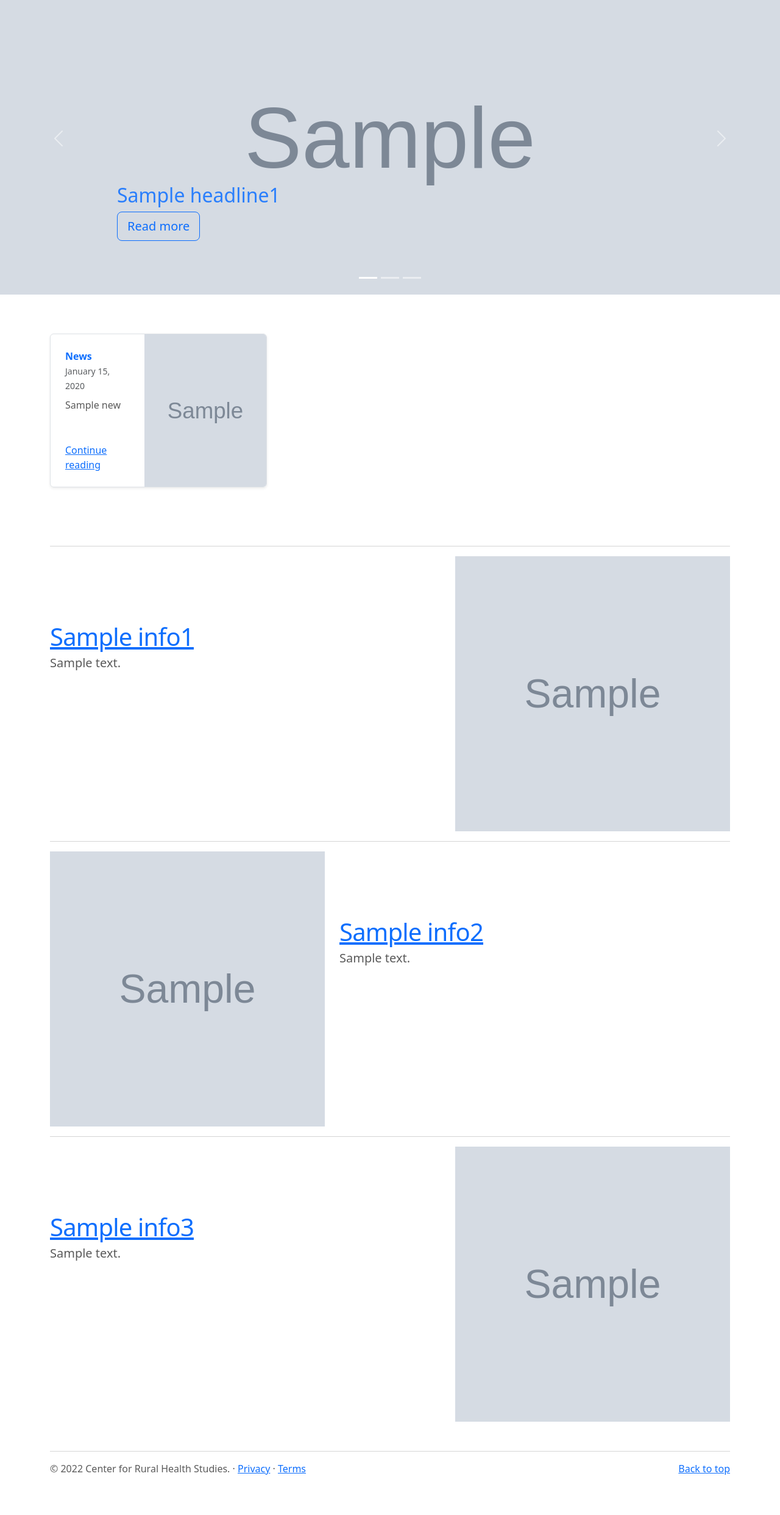
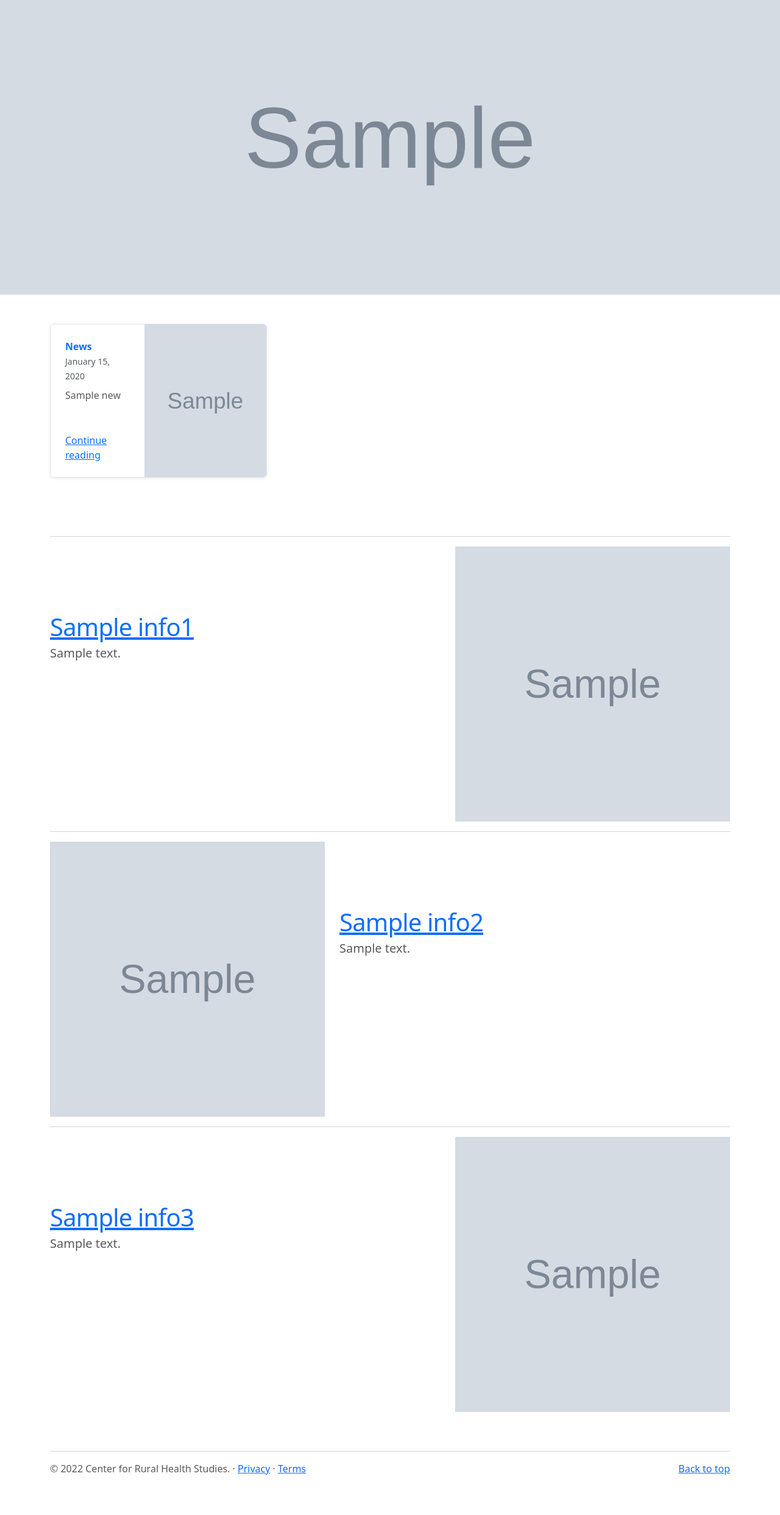
Before and after one commit to libomun/crhs, a Django app: template templates/home/index.html in a window 1280 px wide. Shown: the part 77-2561 px from the top of the page at 61% size. Run offline with Django 4.2, Linux system fonts and the light colour scheme; tables that the repository leaves empty hold one stand-in row (values such as "Sample post"); the template is opened without the code that fills it: values that come from a table or form of the project are taken from there, most other values are stand-ins (such as "Sample title", 1, 10 or a date in 2020); grey boxes marked "Sample" are stand-in pictures; some libraries are stand-ins or nearby versions.

Commit message:
19th commit

```diff
--- a/templates/home/index.html
+++ b/templates/home/index.html
@@ -4,61 +4,61 @@
 <main>
      <!--Carousel-->
      <div id="myCarousel" class="carousel slide" data-bs-ride="carousel">
-        <div class="carousel-indicators">
-          <button type="button" data-bs-target="#myCarousel" data-bs-slide-to="0" class="active" aria-current="true" aria-label="Slide 1"></button>
-          <button type="button" data-bs-target="#myCarousel" data-bs-slide-to="1" aria-label="Slide 2"></button>
-          <button type="button" data-bs-target="#myCarousel" data-bs-slide-to="2" aria-label="Slide 3"></button>
-        </div>
+{#        <div class="carousel-indicators">#}
+{#          <button type="button" data-bs-target="#myCarousel" data-bs-slide-to="0" class="active" aria-current="true" aria-label="Slide 1"></button>#}
+{#          <button type="button" data-bs-target="#myCarousel" data-bs-slide-to="1" aria-label="Slide 2"></button>#}
+{#          <button type="button" data-bs-target="#myCarousel" data-bs-slide-to="2" aria-label="Slide 3"></button>#}
+{#        </div>#}
          {% if headline1 %}
                 <div class="carousel-inner">
                   <div class="carousel-item active">
                       <div style="width: 100%; height: 100%; background: url('{{headline1.cover_img.url}}') no-repeat center center; background-size: 100% 100%;"></div>
-                    <div class="container">
-                      <div class="carousel-caption text-start">
-                        <h2 style="color:#297EFC">{{ headline1.title}}</h2>
-                        <p><a class="btn btn-lg btn-outline-primary" href="#">Read more</a></p>
-                      </div>
-                    </div>
+{#                    <div class="container">#}
+{#                      <div class="carousel-caption text-start">#}
+{#                        <h2 style="color:#297EFC">{{ headline1.title}}</h2>#}
+{#                        <p><a class="btn btn-lg btn-outline-primary" href="#">Read more</a></p>#}
+{#                      </div>#}
+{#                    </div>#}
                   </div>
           {% endif %}
 
-        {% if headline2 %}
-          <div class="carousel-item">
-                <div style="width: 100%; height: 100%; background: url('{{headline2.cover_img.url}}') no-repeat center center; background-size: 100% 100%;"></div>
-            <div class="container">
-              <div class="carousel-caption text-start">
-                <h2 style="color:#297EFC">{{ headline2.title }}</h2>
-                <p><a class="btn btn-lg btn-outline-primary" href="#">Read more</a></p>
-              </div>
-            </div>
-          </div>
-        {% endif %}
+{#        {% if headline2 %}#}
+{#          <div class="carousel-item">#}
+{#                <div style="width: 100%; height: 100%; background: url('{{headline2.cover_img.url}}') no-repeat center center; background-size: 100% 100%;"></div>#}
+{#            <div class="container">#}
+{#              <div class="carousel-caption text-start">#}
+{#                <h2 style="color:#297EFC">{{ headline2.title }}</h2>#}
+{#                <p><a class="btn btn-lg btn-outline-primary" href="#">Read more</a></p>#}
+{#              </div>#}
+{#            </div>#}
+{#          </div>#}
+{#        {% endif %}#}
+{##}
+{#        {% if headline3%}#}
+{#          <div class="carousel-item">#}
+{#              <div style="width: 100%; height: 100%; background: url('{{headline3.cover_img.url}}') no-repeat center center; background-size: 100% 100%;"></div>#}
+{#            <div class="container">#}
+{#              <div class="carousel-caption text-start">#}
+{#                <h2 style="color:#297EFC">{{ headline3.title }}</h2>#}
+{#                <p><a class="btn btn-lg btn-outline-primary" href="#">Read more</a></p>#}
+{#              </div>#}
+{#            </div>#}
+{#          </div>#}
+{#        </div>#}
+{#       {% endif %}#}
 
-        {% if headline3%}
-          <div class="carousel-item">
-              <div style="width: 100%; height: 100%; background: url('{{headline3.cover_img.url}}') no-repeat center center; background-size: 100% 100%;"></div>
-            <div class="container">
-              <div class="carousel-caption text-start">
-                <h2 style="color:#297EFC">{{ headline3.title }}</h2>
-                <p><a class="btn btn-lg btn-outline-primary" href="#">Read more</a></p>
-              </div>
-            </div>
-          </div>
-        </div>
-       {% endif %}
-
-        <button class="carousel-control-prev" type="button" data-bs-target="#myCarousel" data-bs-slide="prev">
-          <span class="carousel-control-prev-icon" aria-hidden="true"></span>
-          <span class="visually-hidden">Previous</span>
-        </button>
-        <button class="carousel-control-next" type="button" data-bs-target="#myCarousel" data-bs-slide="next">
-          <span class="carousel-control-next-icon" aria-hidden="true"></span>
-          <span class="visually-hidden">Next</span>
-        </button>
+{#        <button class="carousel-control-prev" type="button" data-bs-target="#myCarousel" data-bs-slide="prev">#}
+{#          <span class="carousel-control-prev-icon" aria-hidden="true"></span>#}
+{#          <span class="visually-hidden">Previous</span>#}
+{#        </button>#}
+{#        <button class="carousel-control-next" type="button" data-bs-target="#myCarousel" data-bs-slide="next">#}
+{#          <span class="carousel-control-next-icon" aria-hidden="true"></span>#}
+{#          <span class="visually-hidden">Next</span>#}
+{#        </button>#}
     </div>
     <!--End carousel-->
 
-    <div class="container marketing">
+    <div class="container marketing mt-5">
 
        <!-- Latest news display for different programs. -->
         <div class="row mb-2">
--- a/templates/publication/article_detail.html
+++ b/templates/publication/article_detail.html
@@ -7,7 +7,7 @@
         <h2 style="font-weight: bold">{{ object.title }}</h2>
         {% for m in object.author_list.all %}
                 {% if m.role != "other" %}
-                <a style="color: darkgoldenrod; text-decoration: none;" href="{% url 'members:member_detail' m.id%}"> {{ m.first_name}}{{ m.last_name }}, </a>
+                <a style="color: darkgoldenrod; text-decoration: none;" href="{% url 'members:member_detail' m.id%}">{{ m.first_name}} {{ m.last_name }},</a>
             {% else %}
                 {{ m.first_name}}{{ m.last_name }},
             {% endif %}
--- a/templates/publication/article_search.html
+++ b/templates/publication/article_search.html
@@ -7,7 +7,7 @@
         <p><a href="{% url 'publication:article_detail' obj.id %}" style="color:#008DC9 ; font-size:23px; text-decoration:none ">{{ obj.title|highlight_search:query|safe  }}</a></p>
         {% for m in obj.author_list.all %}
                 {% if m.role != "other" %}
-                <a style="color: darkgoldenrod; text-decoration: none;" href="{% url 'members:member_detail' m.id%}"> {{ m.first_name|highlight_search:query|safe}}{{ m.last_name|highlight_search:query|safe}}, </a>
+                <a style="color: darkgoldenrod; text-decoration: none;" href="{% url 'members:member_detail' m.id%}"> {{ m.first_name|highlight_search:query|safe}} {{ m.last_name|highlight_search:query|safe}}, </a>
             {% else %}
                 {{ m.first_name|highlight_search:query|safe}}{{ m.last_name|highlight_search:query|safe}},
             {% endif %}
--- a/templates/publication/book_detail.html
+++ b/templates/publication/book_detail.html
@@ -8,7 +8,7 @@
         <p style="color:#008DC9 ;">
             {% for m in object.author_list.all %}
                 {% if m.role != "other" %}
-                    <a style="color: darkgoldenrod; text-decoration: none;" href="{% url 'members:member_detail' m.id%}"> {{ m.first_name}}{{ m.last_name }}, </a>
+                    <a style="color: darkgoldenrod; text-decoration: none;" href="{% url 'members:member_detail' m.id%}"> {{ m.first_name}} {{ m.last_name }}, </a>
                 {% else %}
                     {{ m.first_name}}{{ m.last_name }},
                 {% endif %}
--- a/templates/publication/book_list.html
+++ b/templates/publication/book_list.html
@@ -14,7 +14,7 @@
             <p class="card-text"><small class="text-muted"> {{ obj.date }}</small></p>
             {% for m in obj.author_list.all %}
                 {% if m.role != "other" %}
-                    <a style="color: darkgoldenrod; text-decoration: none;" href="{% url 'members:member_detail' m.id%}"> {{ m.first_name}}{{ m.last_name }}, </a>
+                    <a style="color: darkgoldenrod; text-decoration: none;" href="{% url 'members:member_detail' m.id%}"> {{ m.first_name}} {{ m.last_name }}, </a>
                 {% else %}
                     {{ m.first_name}}{{ m.last_name }},
                 {% endif %}
--- a/templates/publication/book_search.html
+++ b/templates/publication/book_search.html
@@ -14,7 +14,7 @@
             <p class="card-text"><small class="text-muted"> {{ obj.date}}</small></p>
             {% for m in obj.author_list.all %}
                 {% if m.role != "other" %}
-                    <a style="color: darkgoldenrod; text-decoration: none;" href="{% url 'members:member_detail' m.id%}"> {{ m.first_name|highlight_search:query|safe}}{{ m.last_name|highlight_search:query|safe}}, </a>
+                    <a style="color: darkgoldenrod; text-decoration: none;" href="{% url 'members:member_detail' m.id%}"> {{ m.first_name|highlight_search:query|safe}} {{ m.last_name|highlight_search:query|safe}}, </a>
                 {% else %}
                     {{ m.first_name|highlight_search:query|safe}}{{ m.last_name|highlight_search:query|safe}},
                 {% endif %}
--- a/templates/publication/online_detail.html
+++ b/templates/publication/online_detail.html
@@ -8,7 +8,7 @@
         <p style="color:#008DC9 ;">
             {% for m in object.author_list.all %}
                 {% if m.role != "other" %}
-                    <a style="color: darkgoldenrod; text-decoration: none;" href="{% url 'members:member_detail' m.id%}"> {{ m.first_name}}{{ m.last_name }}, </a>
+                    <a style="color: darkgoldenrod; text-decoration: none;" href="{% url 'members:member_detail' m.id%}"> {{ m.first_name}} {{ m.last_name }}, </a>
                 {% else %}
                     {{ m.first_name}}{{ m.last_name }},
                 {% endif %}
--- a/templates/publication/online_list.html
+++ b/templates/publication/online_list.html
@@ -7,7 +7,7 @@
         <p>
          {% for m in obj.author_list.all %}
             {% if m.role != "other" %}
-                <a style="color: darkgoldenrod; text-decoration: none;" href="{% url 'members:member_detail' m.id%}"> {{ m.first_name}}{{ m.last_name }}, </a>
+                <a style="color: darkgoldenrod; text-decoration: none;" href="{% url 'members:member_detail' m.id%}"> {{ m.first_name}} {{ m.last_name }}, </a>
             {% else %}
                 {{ m.first_name}}{{ m.last_name }},
             {% endif %}
--- a/templates/publication/online_search.html
+++ b/templates/publication/online_search.html
@@ -8,7 +8,7 @@
         <p>
         {% for m in obj.author_list.all %}
                 {% if m.role != "other" %}
-                <a style="color: darkgoldenrod; text-decoration: none;" href="{% url 'members:member_detail' m.id%}"> {{ m.first_name|highlight_search:query|safe}}{{ m.last_name|highlight_search:query|safe}}, </a>
+                <a style="color: darkgoldenrod; text-decoration: none;" href="{% url 'members:member_detail' m.id%}"> {{ m.first_name|highlight_search:query|safe}} {{ m.last_name|highlight_search:query|safe}}, </a>
             {% else %}
                 {{ m.first_name|highlight_search:query|safe}}{{ m.last_name|highlight_search:query|safe}},
             {% endif %}
--- a/templates/publication/pre_detail.html
+++ b/templates/publication/pre_detail.html
@@ -8,7 +8,7 @@
         <p>
             {% for m in object.author_list.all %}
                 {% if m.role != "other" %}
-                    <a style="color: darkgoldenrod; text-decoration: none;" href="{% url 'members:member_detail' m.id%}"> {{ m.first_name}}{{ m.last_name }}, </a>
+                    <a style="color: darkgoldenrod; text-decoration: none;" href="{% url 'members:member_detail' m.id%}"> {{ m.first_name}} {{ m.last_name }}, </a>
                 {% else %}
                     {{ m.first_name}}{{ m.last_name }},
                 {% endif %}
--- a/templates/publication/pre_list.html
+++ b/templates/publication/pre_list.html
@@ -7,7 +7,7 @@
         <p style="color: darkgoldenrod">
             {% for m in obj.author_list.all %}
             {% if m.role != "other" %}
-                    <a style="color: darkgoldenrod; text-decoration: none;" href="{% url 'members:member_detail' m.id%}"> {{ m.first_name}}{{ m.last_name }}, </a>
+                    <a style="color: darkgoldenrod; text-decoration: none;" href="{% url 'members:member_detail' m.id%}"> {{ m.first_name}} {{ m.last_name }}, </a>
                 {% else %}
                     {{ m.first_name}}{{ m.last_name }},
                 {% endif %}
--- a/templates/publication/pre_search.html
+++ b/templates/publication/pre_search.html
@@ -7,7 +7,7 @@
             <p><a href="{% url 'publication:pre_detail' obj.id %}" style="color:#008DC9 ; font-size:23px; text-decoration:none ">{{ obj.title|highlight_search:query|safe}}</a></p>
             {% for m in obj.author_list.all %}
                 {% if m.role != "other" %}
-                    <a style="color: darkgoldenrod; text-decoration: none;" href="{% url 'members:member_detail' m.id%}"> {{ m.first_name|highlight_search:query|safe}}{{ m.last_name|highlight_search:query|safe}}, </a>
+                    <a style="color: darkgoldenrod; text-decoration: none;" href="{% url 'members:member_detail' m.id%}"> {{ m.first_name|highlight_search:query|safe}} {{ m.last_name|highlight_search:query|safe}}, </a>
                 {% else %}
                     {{ m.first_name|highlight_search:query|safe}}{{ m.last_name|highlight_search:query|safe}},
                 {% endif %}
```
Also changed, not shown: apps/publication/views.py (+32 -32 lines).
